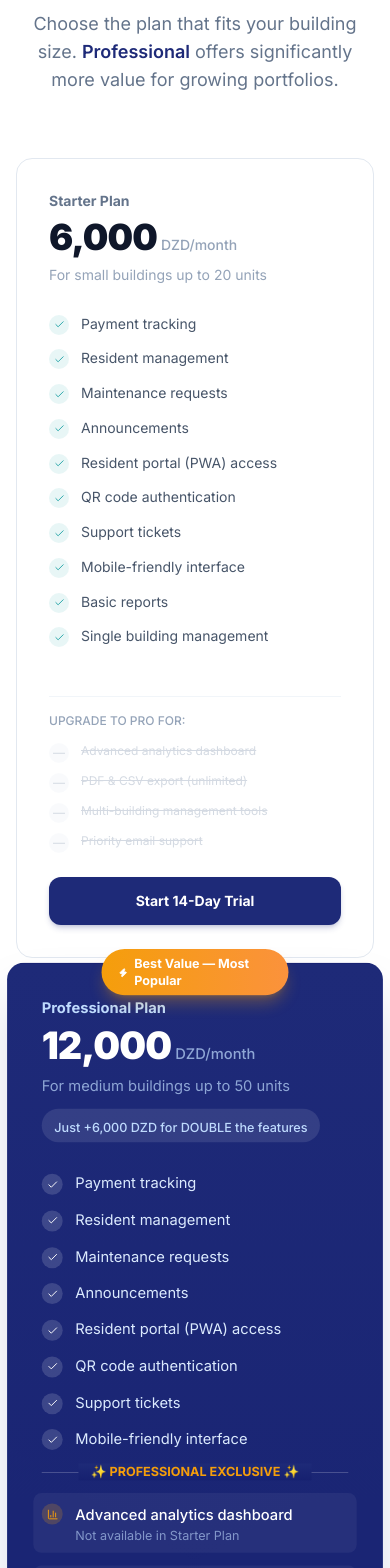
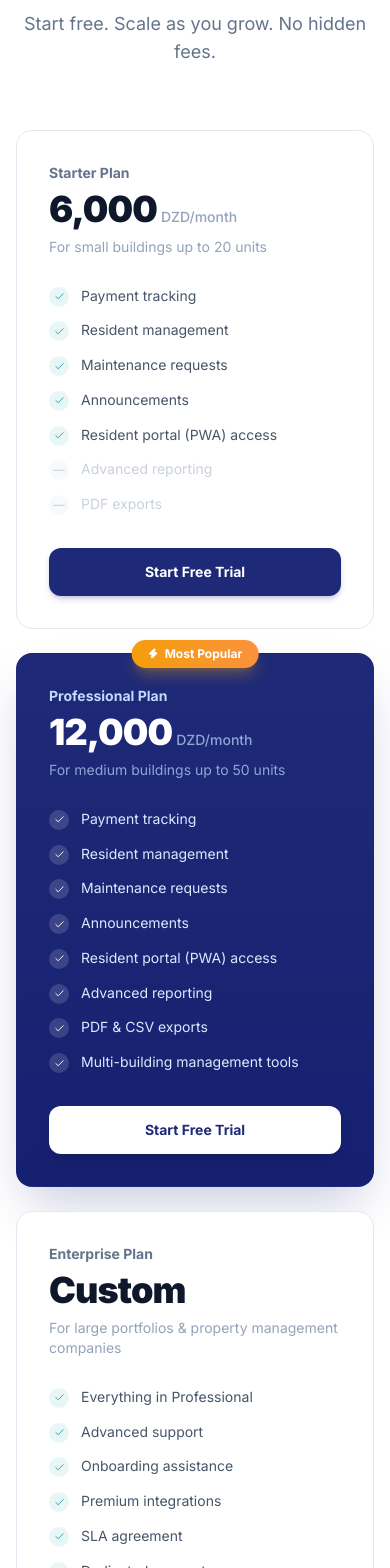
Before and after one commit to ikramikram2020/Syndix, a Next.js app: page / in a window 390 px wide. Shown: the part 4812-6380 px from the top of the page. Built offline with nearby package versions, Linux system fonts and the light colour scheme.

Commit message:
update pricing plans

```diff
--- a/src/components/landing/Pricing.tsx
+++ b/src/components/landing/Pricing.tsx
@@ -1,69 +1,27 @@
-import { Check, Zap, TrendingUp, FileText, Building2, Headphones, Download, BarChart3 } from "lucide-react";
+import { Check, Zap } from "lucide-react";
 import { useLanguage } from "../../contexts/LanguageContext";
 
 export default function Pricing() {
   const { t } = useLanguage();
-
-  // Common features (both plans have)
-  const commonFeatures = [
-    { name: "Payment tracking", included: true },
-    { name: "Resident management", included: true },
-    { name: "Maintenance requests", included: true },
-    { name: "Announcements", included: true },
-    { name: "Resident portal (PWA) access", included: true },
-    { name: "QR code authentication", included: true },
-    { name: "Support tickets", included: true },
-    { name: "Mobile-friendly interface", included: true },
-  ];
-
-  // Starter only features
-  const starterOnly = [
-    { name: "Basic reports", included: true, isPro: false },
-    { name: "Single building management", included: true, isPro: false },
-  ];
-
-  // Professional exclusive features (BETTER than Starter)
-  const proFeatures = [
-    { name: "Advanced analytics dashboard", included: true, isPro: true, icon: BarChart3 },
-    { name: "PDF & CSV export (unlimited)", included: true, isPro: true, icon: Download },
-    { name: "Multi-building management tools", included: true, isPro: true, icon: Building2 },
-    { name: "Priority email support", included: true, isPro: true, icon: Headphones },
-    { name: "Financial performance reports", included: true, isPro: true, icon: TrendingUp },
-    { name: "Custom report builder", included: true, isPro: true, icon: FileText },
-  ];
-
-  // Enterprise features
-  const enterpriseFeatures = [
-    "Everything in Professional",
-    "24/7 phone & chat support",
-    "Dedicated account manager",
-    "Onboarding & training sessions",
-    "Custom integrations (Edahabia/CIB)",
-    "SLA agreement (99.9% uptime)",
-    "API access for custom development",
-    "Multi-portfolio management",
-  ];
 
   return (
     <section id="pricing" className="py-24 bg-white">
       <div className="max-w-7xl mx-auto px-4 sm:px-6 lg:px-8">
         <div className="text-center mb-16">
           <span className="inline-block px-4 py-1.5 text-xs font-bold tracking-widest uppercase text-emerald-600 bg-emerald-50 border border-emerald-100 rounded-full mb-4">
-            Value-Based Pricing
+            {t.pricing.badge}
           </span>
           <h2 className="text-4xl lg:text-5xl font-black text-slate-900 mb-4 tracking-tight">
-            Simple, Transparent Pricing
+            {t.pricing.headline}
           </h2>
           <p className="text-lg text-slate-500 max-w-xl mx-auto">
-            Choose the plan that fits your building size. <span className="font-semibold text-brand-navy">Professional</span> offers significantly more value for growing portfolios.
+            {t.pricing.subheadline}
           </p>
         </div>
 
-        {/* Pricing Cards */}
-        <div className="grid md:grid-cols-3 gap-8 max-w-6xl mx-auto">
-
-          {/* STARTER PLAN - 6,000 DZD */}
-          <div className="rounded-2xl p-8 flex flex-col transition-all duration-200 hover:-translate-y-1 bg-white border border-slate-200 hover:shadow-xl hover:shadow-slate-200/50 hover:border-slate-300">
+        <div className="grid md:grid-cols-3 gap-6 max-w-5xl mx-auto">
+          {/* Starter Plan - 6,000 DZD/month */}
+          <div className="relative rounded-2xl p-8 flex flex-col transition-all duration-200 hover:-translate-y-1 bg-white border border-slate-200 hover:shadow-xl hover:shadow-slate-200/50 hover:border-slate-300">
             <div className="mb-7">
               <p className="text-sm font-bold mb-1.5 text-slate-500">
                 Starter Plan
@@ -81,61 +39,79 @@ export default function Pricing() {
               </p>
             </div>
 
-            {/* Features List */}
             <ul className="space-y-3 mb-8 flex-1">
-              {commonFeatures.map((feature, idx) => (
-                <li key={idx} className="flex items-start gap-3">
+              <li className="flex items-start gap-3">
                 <div className="w-5 h-5 rounded-full bg-brand-teal/10 flex items-center justify-center flex-shrink-0 mt-0.5">
                   <Check size={11} className="text-brand-teal" />
                 </div>
                 <span className="text-sm leading-relaxed text-slate-600">
-                    {feature.name}
+                  Payment tracking
                 </span>
               </li>
-              ))}
-              {starterOnly.map((feature, idx) => (
-                <li key={idx} className="flex items-start gap-3">
+              <li className="flex items-start gap-3">
                 <div className="w-5 h-5 rounded-full bg-brand-teal/10 flex items-center justify-center flex-shrink-0 mt-0.5">
                   <Check size={11} className="text-brand-teal" />
                 </div>
                 <span className="text-sm leading-relaxed text-slate-600">
-                    {feature.name}
+                  Resident management
                 </span>
               </li>
-              ))}
-            </ul>
-
-            {/* Missing PRO features (greyed out) */}
-            <div className="mt-4 pt-4 border-t border-slate-100">
-              <p className="text-xs font-medium text-slate-400 mb-3">UPGRADE TO PRO FOR:</p>
-              <ul className="space-y-2">
-                {proFeatures.slice(0, 4).map((feature, idx) => (
-                  <li key={idx} className="flex items-start gap-3 opacity-40">
+              <li className="flex items-start gap-3">
+                <div className="w-5 h-5 rounded-full bg-brand-teal/10 flex items-center justify-center flex-shrink-0 mt-0.5">
+                  <Check size={11} className="text-brand-teal" />
+                </div>
+                <span className="text-sm leading-relaxed text-slate-600">
+                  Maintenance requests
+                </span>
+              </li>
+              <li className="flex items-start gap-3">
+                <div className="w-5 h-5 rounded-full bg-brand-teal/10 flex items-center justify-center flex-shrink-0 mt-0.5">
+                  <Check size={11} className="text-brand-teal" />
+                </div>
+                <span className="text-sm leading-relaxed text-slate-600">
+                  Announcements
+                </span>
+              </li>
+              <li className="flex items-start gap-3">
+                <div className="w-5 h-5 rounded-full bg-brand-teal/10 flex items-center justify-center flex-shrink-0 mt-0.5">
+                  <Check size={11} className="text-brand-teal" />
+                </div>
+                <span className="text-sm leading-relaxed text-slate-600">
+                  Resident portal (PWA) access
+                </span>
+              </li>
+              <li className="flex items-start gap-3 opacity-50">
                 <div className="w-5 h-5 rounded-full bg-slate-100 flex items-center justify-center flex-shrink-0 mt-0.5">
                   <span className="text-xs text-slate-400">—</span>
                 </div>
-                    <span className="text-xs leading-relaxed text-slate-400 line-through">
-                      {feature.name}
+                <span className="text-sm leading-relaxed text-slate-400">
+                  Advanced reporting
                 </span>
               </li>
-                ))}
+              <li className="flex items-start gap-3 opacity-50">
+                <div className="w-5 h-5 rounded-full bg-slate-100 flex items-center justify-center flex-shrink-0 mt-0.5">
+                  <span className="text-xs text-slate-400">—</span>
+                </div>
+                <span className="text-sm leading-relaxed text-slate-400">
+                  PDF exports
+                </span>
+              </li>
             </ul>
-            </div>
 
             <a
-              href="/register?plan=starter"
-              className="block text-center py-3.5 px-6 rounded-xl font-bold text-sm transition-all duration-200 bg-brand-navy text-white hover:bg-[#16205e] shadow-md shadow-brand-navy/20 hover:-translate-y-0.5 mt-6"
+              href="/register"
+              className="block text-center py-3.5 px-6 rounded-xl font-bold text-sm transition-all duration-200 bg-brand-navy text-white hover:bg-[#16205e] shadow-md shadow-brand-navy/20 hover:-translate-y-0.5"
             >
-              Start 14-Day Trial
+              Start Free Trial
             </a>
           </div>
 
-          {/* PROFESSIONAL PLAN - 12,000 DZD (MOST POPULAR) */}
-          <div className="relative rounded-2xl p-8 flex flex-col transition-all duration-200 hover:-translate-y-1 bg-gradient-to-b from-brand-navy to-[#162070] text-white shadow-2xl shadow-brand-navy/25 border border-brand-navy/20 scale-105 z-10">
+          {/* Professional Plan - 12,000 DZD/month - MOST POPULAR */}
+          <div className="relative rounded-2xl p-8 flex flex-col transition-all duration-200 hover:-translate-y-1 bg-gradient-to-b from-brand-navy to-[#162070] text-white shadow-2xl shadow-brand-navy/25 border border-brand-navy/20">
             <div className="absolute -top-3.5 start-1/2 -translate-x-1/2">
               <span className="inline-flex items-center gap-1.5 px-4 py-1.5 bg-gradient-to-r from-brand-amber to-orange-400 text-white text-xs font-bold rounded-full shadow-lg shadow-brand-amber/30">
                 <Zap size={11} className="fill-white" />
-                Best Value — Most Popular
+                Most Popular
               </span>
             </div>
 
@@ -154,73 +130,85 @@ export default function Pricing() {
               <p className="text-sm text-blue-200/70">
                 For medium buildings up to 50 units
               </p>
-              <div className="mt-3 inline-block px-3 py-1 bg-white/10 rounded-full">
-                <span className="text-xs font-medium text-blue-200">
-                  Just +6,000 DZD for DOUBLE the features
-                </span>
-              </div>
             </div>
 
-            {/* All features (with PRO badges) */}
             <ul className="space-y-3 mb-8 flex-1">
-              {commonFeatures.map((feature, idx) => (
-                <li key={idx} className="flex items-start gap-3">
+              <li className="flex items-start gap-3">
                 <div className="w-5 h-5 rounded-full bg-white/15 flex items-center justify-center flex-shrink-0 mt-0.5">
                   <Check size={11} className="text-white" />
                 </div>
                 <span className="text-sm leading-relaxed text-blue-100">
-                    {feature.name}
+                  Payment tracking
                 </span>
               </li>
-              ))}
-
-              {/* PRO Exclusive Features with Icons and Highlight */}
-              <li className="relative my-4">
-                <div className="absolute inset-0 flex items-center">
-                  <div className="w-full border-t border-white/20"></div>
+              <li className="flex items-start gap-3">
+                <div className="w-5 h-5 rounded-full bg-white/15 flex items-center justify-center flex-shrink-0 mt-0.5">
+                  <Check size={11} className="text-white" />
                 </div>
-                <div className="relative flex justify-center">
-                  <span className="px-3 bg-gradient-to-b from-brand-navy to-[#162070] text-xs font-bold text-brand-amber">
-                    ✨ PROFESSIONAL EXCLUSIVE ✨
+                <span className="text-sm leading-relaxed text-blue-100">
+                  Resident management
                 </span>
+              </li>
+              <li className="flex items-start gap-3">
+                <div className="w-5 h-5 rounded-full bg-white/15 flex items-center justify-center flex-shrink-0 mt-0.5">
+                  <Check size={11} className="text-white" />
                 </div>
+                <span className="text-sm leading-relaxed text-blue-100">
+                  Maintenance requests
+                </span>
               </li>
-
-              {proFeatures.map((feature, idx) => (
-                <li key={idx} className="flex items-start gap-3 bg-white/5 rounded-lg p-2 -mx-2">
-                  <div className="w-5 h-5 rounded-full bg-brand-amber/20 flex items-center justify-center flex-shrink-0 mt-0.5">
-                    {feature.icon ? <feature.icon size={11} className="text-brand-amber" /> : <Check size={11} className="text-brand-amber" />}
+              <li className="flex items-start gap-3">
+                <div className="w-5 h-5 rounded-full bg-white/15 flex items-center justify-center flex-shrink-0 mt-0.5">
+                  <Check size={11} className="text-white" />
                 </div>
-                  <div>
-                    <span className="text-sm font-medium leading-relaxed text-white">
-                      {feature.name}
+                <span className="text-sm leading-relaxed text-blue-100">
+                  Announcements
                 </span>
-                    <p className="text-xs text-blue-200/60">
-                      Not available in Starter Plan
-                    </p>
+              </li>
+              <li className="flex items-start gap-3">
+                <div className="w-5 h-5 rounded-full bg-white/15 flex items-center justify-center flex-shrink-0 mt-0.5">
+                  <Check size={11} className="text-white" />
                 </div>
+                <span className="text-sm leading-relaxed text-blue-100">
+                  Resident portal (PWA) access
+                </span>
               </li>
-              ))}
-
-              {/* Additional value note */}
-              <li className="mt-3 pt-2">
-                <div className="flex items-center gap-2 text-blue-200/80 text-xs">
-                  <TrendingUp size={14} />
-                  <span>Up to 40% better financial visibility with Pro reports</span>
+              <li className="flex items-start gap-3">
+                <div className="w-5 h-5 rounded-full bg-white/15 flex items-center justify-center flex-shrink-0 mt-0.5">
+                  <Check size={11} className="text-white" />
                 </div>
+                <span className="text-sm leading-relaxed text-blue-100">
+                  Advanced reporting
+                </span>
+              </li>
+              <li className="flex items-start gap-3">
+                <div className="w-5 h-5 rounded-full bg-white/15 flex items-center justify-center flex-shrink-0 mt-0.5">
+                  <Check size={11} className="text-white" />
+                </div>
+                <span className="text-sm leading-relaxed text-blue-100">
+                  PDF & CSV exports
+                </span>
+              </li>
+              <li className="flex items-start gap-3">
+                <div className="w-5 h-5 rounded-full bg-white/15 flex items-center justify-center flex-shrink-0 mt-0.5">
+                  <Check size={11} className="text-white" />
+                </div>
+                <span className="text-sm leading-relaxed text-blue-100">
+                  Multi-building management tools
+                </span>
               </li>
             </ul>
 
             <a
-              href="/register?plan=professional"
-              className="block text-center py-3.5 px-6 rounded-xl font-bold text-sm transition-all duration-200 bg-white text-brand-navy hover:bg-blue-50 shadow-lg transform hover:scale-[1.02]"
+              href="/register"
+              className="block text-center py-3.5 px-6 rounded-xl font-bold text-sm transition-all duration-200 bg-white text-brand-navy hover:bg-blue-50 shadow-lg"
             >
-              Start 14-Day Trial → Upgrade Anytime
+              Start Free Trial
             </a>
           </div>
 
-          {/* ENTERPRISE PLAN - Custom */}
-          <div className="rounded-2xl p-8 flex flex-col transition-all duration-200 hover:-translate-y-1 bg-white border border-slate-200 hover:shadow-xl hover:shadow-slate-200/50 hover:border-slate-300">
+          {/* Enterprise Plan - Custom Pricing */}
+          <div className="relative rounded-2xl p-8 flex flex-col transition-all duration-200 hover:-translate-y-1 bg-white border border-slate-200 hover:shadow-xl hover:shadow-slate-200/50 hover:border-slate-300">
             <div className="mb-7">
               <p className="text-sm font-bold mb-1.5 text-slate-500">
                 Enterprise Plan
@@ -236,16 +224,54 @@ export default function Pricing() {
             </div>
 
             <ul className="space-y-3 mb-8 flex-1">
-              {enterpriseFeatures.map((feature, idx) => (
-                <li key={idx} className="flex items-start gap-3">
+              <li className="flex items-start gap-3">
                 <div className="w-5 h-5 rounded-full bg-brand-teal/10 flex items-center justify-center flex-shrink-0 mt-0.5">
                   <Check size={11} className="text-brand-teal" />
                 </div>
                 <span className="text-sm leading-relaxed text-slate-600">
-                    {feature}
+                  Everything in Professional
                 </span>
               </li>
-              ))}
+              <li className="flex items-start gap-3">
+                <div className="w-5 h-5 rounded-full bg-brand-teal/10 flex items-center justify-center flex-shrink-0 mt-0.5">
+                  <Check size={11} className="text-brand-teal" />
+                </div>
+                <span className="text-sm leading-relaxed text-slate-600">
+                  Advanced support
+                </span>
+              </li>
+              <li className="flex items-start gap-3">
+                <div className="w-5 h-5 rounded-full bg-brand-teal/10 flex items-center justify-center flex-shrink-0 mt-0.5">
+                  <Check size={11} className="text-brand-teal" />
+                </div>
+                <span className="text-sm leading-relaxed text-slate-600">
+                  Onboarding assistance
+                </span>
+              </li>
+              <li className="flex items-start gap-3">
+                <div className="w-5 h-5 rounded-full bg-brand-teal/10 flex items-center justify-center flex-shrink-0 mt-0.5">
+                  <Check size={11} className="text-brand-teal" />
+                </div>
+                <span className="text-sm leading-relaxed text-slate-600">
+                  Premium integrations
+                </span>
+              </li>
+              <li className="flex items-start gap-3">
+                <div className="w-5 h-5 rounded-full bg-brand-teal/10 flex items-center justify-center flex-shrink-0 mt-0.5">
+                  <Check size={11} className="text-brand-teal" />
+                </div>
+                <span className="text-sm leading-relaxed text-slate-600">
+                  SLA agreement
+                </span>
+              </li>
+              <li className="flex items-start gap-3">
+                <div className="w-5 h-5 rounded-full bg-brand-teal/10 flex items-center justify-center flex-shrink-0 mt-0.5">
+                  <Check size={11} className="text-brand-teal" />
+                </div>
+                <span className="text-sm leading-relaxed text-slate-600">
+                  Dedicated account manager
+                </span>
+              </li>
             </ul>
 
             <a
@@ -257,85 +283,10 @@ export default function Pricing() {
           </div>
         </div>
 
-        {/* Comparison Table - Shows Starter vs Professional side by side */}
-        <div className="mt-16 max-w-4xl mx-auto">
-          <h3 className="text-xl font-bold text-slate-900 text-center mb-6">
-            Starter vs Professional — What's the Difference?
-          </h3>
-          <div className="overflow-x-auto">
-            <table className="w-full text-sm border-collapse">
-              <thead>
-                <tr className="border-b-2 border-slate-200">
-                  <th className="text-left py-3 px-4 font-semibold text-slate-600">Feature</th>
-                  <th className="text-center py-3 px-4 font-semibold text-slate-600 w-32">Starter</th>
-                  <th className="text-center py-3 px-4 font-semibold text-brand-navy bg-brand-navy/5 w-32">Professional</th>
-                </tr>
-              </thead>
-              <tbody>
-                <tr className="border-b border-slate-100">
-                  <td className="py-2 px-4 text-slate-700">Payment tracking</td>
-                  <td className="text-center py-2 px-4 text-emerald-600">✓</td>
-                  <td className="text-center py-2 px-4 text-emerald-600 bg-brand-navy/5">✓</td>
-                </tr>
-                <tr className="border-b border-slate-100">
-                  <td className="py-2 px-4 text-slate-700">Maintenance requests</td>
-                  <td className="text-center py-2 px-4 text-emerald-600">✓</td>
-                  <td className="text-center py-2 px-4 text-emerald-600 bg-brand-navy/5">✓</td>
-                </tr>
-                <tr className="border-b border-slate-100">
-                  <td className="py-2 px-4 text-slate-700">QR authentication</td>
-                  <td className="text-center py-2 px-4 text-emerald-600">✓</td>
-                  <td className="text-center py-2 px-4 text-emerald-600 bg-brand-navy/5">✓</td>
-                </tr>
-                <tr className="border-b border-slate-100">
-                  <td className="py-2 px-4 text-slate-700">Advanced analytics dashboard</td>
-                  <td className="text-center py-2 px-4 text-slate-300">—</td>
-                  <td className="text-center py-2 px-4 text-emerald-600 bg-brand-navy/5 font-medium">✓</td>
-                </tr>
-                <tr className="border-b border-slate-100">
-                  <td className="py-2 px-4 text-slate-700">PDF & CSV exports</td>
-                  <td className="text-center py-2 px-4 text-slate-300">—</td>
-                  <td className="text-center py-2 px-4 text-emerald-600 bg-brand-navy/5 font-medium">✓</td>
-                </tr>
-                <tr className="border-b border-slate-100">
-                  <td className="py-2 px-4 text-slate-700">Multi-building management</td>
-                  <td className="text-center py-2 px-4 text-slate-300">—</td>
-                  <td className="text-center py-2 px-4 text-emerald-600 bg-brand-navy/5 font-medium">✓</td>
-                </tr>
-                <tr className="border-b border-slate-100">
-                  <td className="py-2 px-4 text-slate-700">Priority support</td>
-                  <td className="text-center py-2 px-4 text-slate-300">Standard</td>
-                  <td className="text-center py-2 px-4 text-emerald-600 bg-brand-navy/5 font-medium">Priority</td>
-                </tr>
-                <tr className="bg-slate-50">
-                  <td className="py-3 px-4 font-semibold text-slate-800">Monthly Price</td>
-                  <td className="text-center py-3 px-4 font-bold text-slate-800">6,000 DZD</td>
-                  <td className="text-center py-3 px-4 font-bold text-brand-navy bg-brand-navy/5">12,000 DZD</td>
-                </tr>
-                <tr className="bg-brand-navy/10">
-                  <td className="py-3 px-4 font-semibold text-slate-800">Value per DZD</td>
-                  <td className="text-center py-3 px-4 text-slate-600">Base value</td>
-                  <td className="text-center py-3 px-4 font-semibold text-brand-amber">🔹 2x features for 2x price + extras</td>
-                </tr>
-              </tbody>
-            </table>
-          </div>
-
-          <div className="mt-6 text-center">
-            <div className="inline-flex items-center gap-2 px-4 py-2 bg-amber-50 rounded-full">
-              <Zap size={14} className="text-amber-600" />
-              <span className="text-xs text-amber-700 font-medium">Professional gives you 6+ advanced features not available in Starter</span>
-            </div>
-          </div>
-        </div>
-
         {/* Additional offers note */}
         <div className="text-center mt-12">
           <p className="text-sm text-slate-400">
-            ✨ 14-day free trial • No credit card required • 10% discount for annual subscriptions • Cancel anytime
-          </p>
-          <p className="text-xs text-slate-400 mt-2">
-            All prices are in Algerian Dinar (DZD) excluding VAT
+            ✨ 14-day free trial • No credit card required • 10% discount for annual subscriptions
           </p>
         </div>
       </div>
```
Lines whose indentation alone changed are shown as unchanged.
